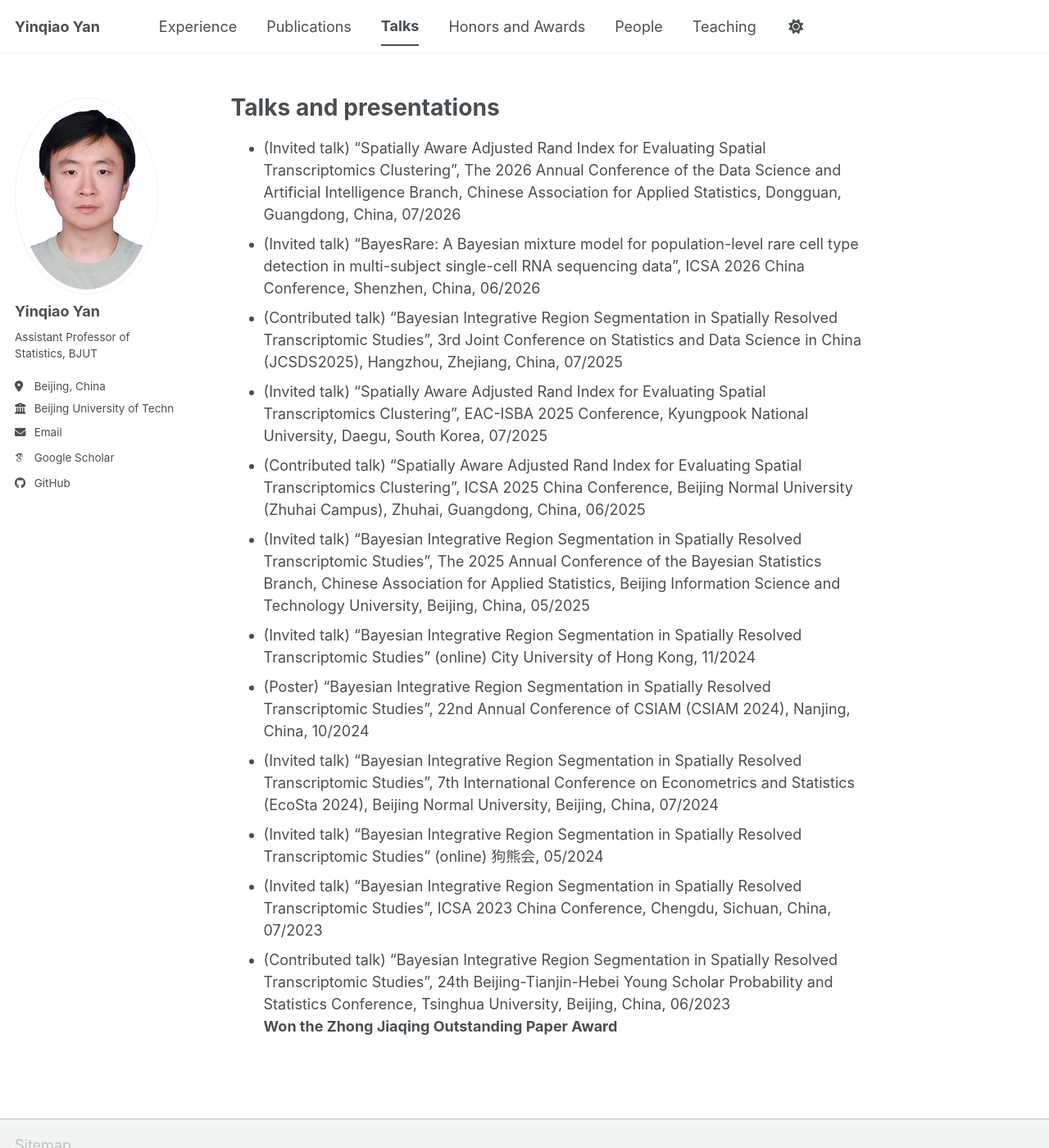
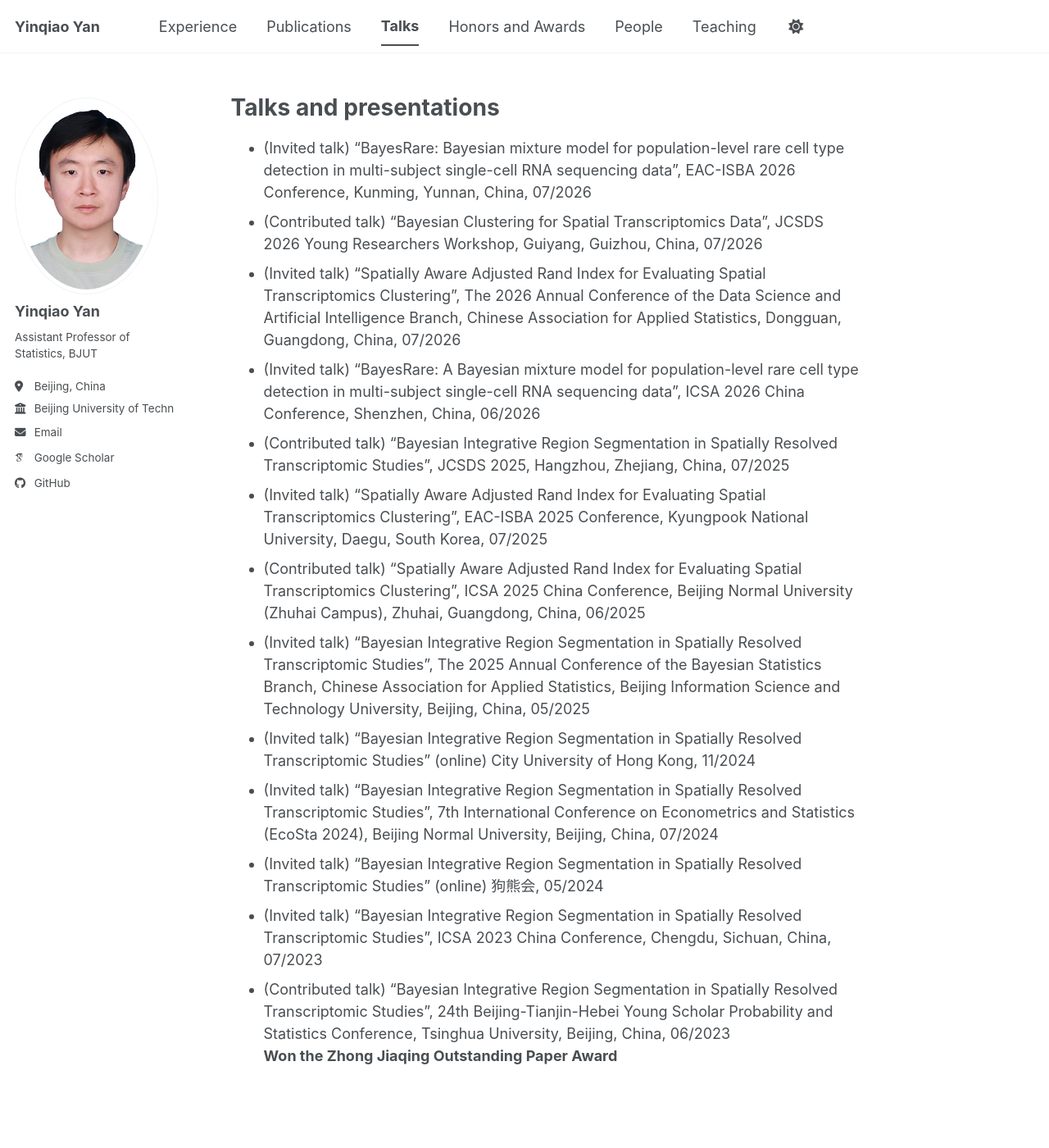
Before and after one commit to yinqiaoyan/yinqiaoyan.github.io, a Jekyll site: the page built from _pages/talks.md, in a window 1280 px wide and 1400 px high. Shown: the whole window at 82% size. Built offline with Jekyll 4.4.1, drawn with Linux system fonts in a browser that asks for light colours; some web fonts are replaced; a script bundle is joined from its source files by our own code; library files that are not in the unit come from our copies.

Commit message:
update 20260731

```diff
--- a/_pages/talks.md
+++ b/_pages/talks.md
@@ -6,14 +6,15 @@ author_profile: true
 
 # Talks and presentations
 
+- (Invited talk) "BayesRare: Bayesian mixture model for population-level rare cell type detection in multi-subject single-cell RNA sequencing data", EAC-ISBA 2026 Conference, Kunming, Yunnan, China, 07/2026
+- (Contributed talk) "Bayesian Clustering for Spatial Transcriptomics Data", JCSDS 2026 Young Researchers Workshop, Guiyang, Guizhou, China, 07/2026
 - (Invited talk) "Spatially Aware Adjusted Rand Index for Evaluating Spatial Transcriptomics Clustering", The 2026 Annual Conference of the Data Science and Artificial Intelligence Branch, Chinese Association for Applied Statistics, Dongguan, Guangdong, China, 07/2026
 - (Invited talk) "BayesRare: A Bayesian mixture model for population-level rare cell type detection in multi-subject single-cell RNA sequencing data", ICSA 2026 China Conference, Shenzhen, China, 06/2026
-- (Contributed talk) "Bayesian Integrative Region Segmentation in Spatially Resolved Transcriptomic Studies", 3rd Joint Conference on Statistics and Data Science in China (JCSDS2025), Hangzhou, Zhejiang, China, 07/2025
+- (Contributed talk) "Bayesian Integrative Region Segmentation in Spatially Resolved Transcriptomic Studies", JCSDS 2025, Hangzhou, Zhejiang, China, 07/2025
 - (Invited talk) "Spatially Aware Adjusted Rand Index for Evaluating Spatial Transcriptomics Clustering", EAC-ISBA 2025 Conference, Kyungpook National University, Daegu, South Korea, 07/2025
 - (Contributed talk) "Spatially Aware Adjusted Rand Index for Evaluating Spatial Transcriptomics Clustering", ICSA 2025 China Conference, Beijing Normal University (Zhuhai Campus), Zhuhai, Guangdong, China, 06/2025
 - (Invited talk) "Bayesian Integrative Region Segmentation in Spatially Resolved Transcriptomic Studies", The 2025 Annual Conference of the Bayesian Statistics Branch, Chinese Association for Applied Statistics, Beijing Information Science and Technology University, Beijing, China, 05/2025
 - (Invited talk) "Bayesian Integrative Region Segmentation in Spatially Resolved Transcriptomic Studies" (online) City University of Hong Kong, 11/2024
-- (Poster) "Bayesian Integrative Region Segmentation in Spatially Resolved Transcriptomic Studies", 22nd Annual Conference of CSIAM (CSIAM 2024), Nanjing, China, 10/2024
 - (Invited talk) "Bayesian Integrative Region Segmentation in Spatially Resolved Transcriptomic Studies", 7th International Conference on Econometrics and Statistics (EcoSta 2024), Beijing Normal University, Beijing, China, 07/2024
 - (Invited talk) "Bayesian Integrative Region Segmentation in Spatially Resolved Transcriptomic Studies" (online) 狗熊会, 05/2024
 - (Invited talk) "Bayesian Integrative Region Segmentation in Spatially Resolved Transcriptomic Studies", ICSA 2023 China Conference, Chengdu, Sichuan, China, 07/2023
```
